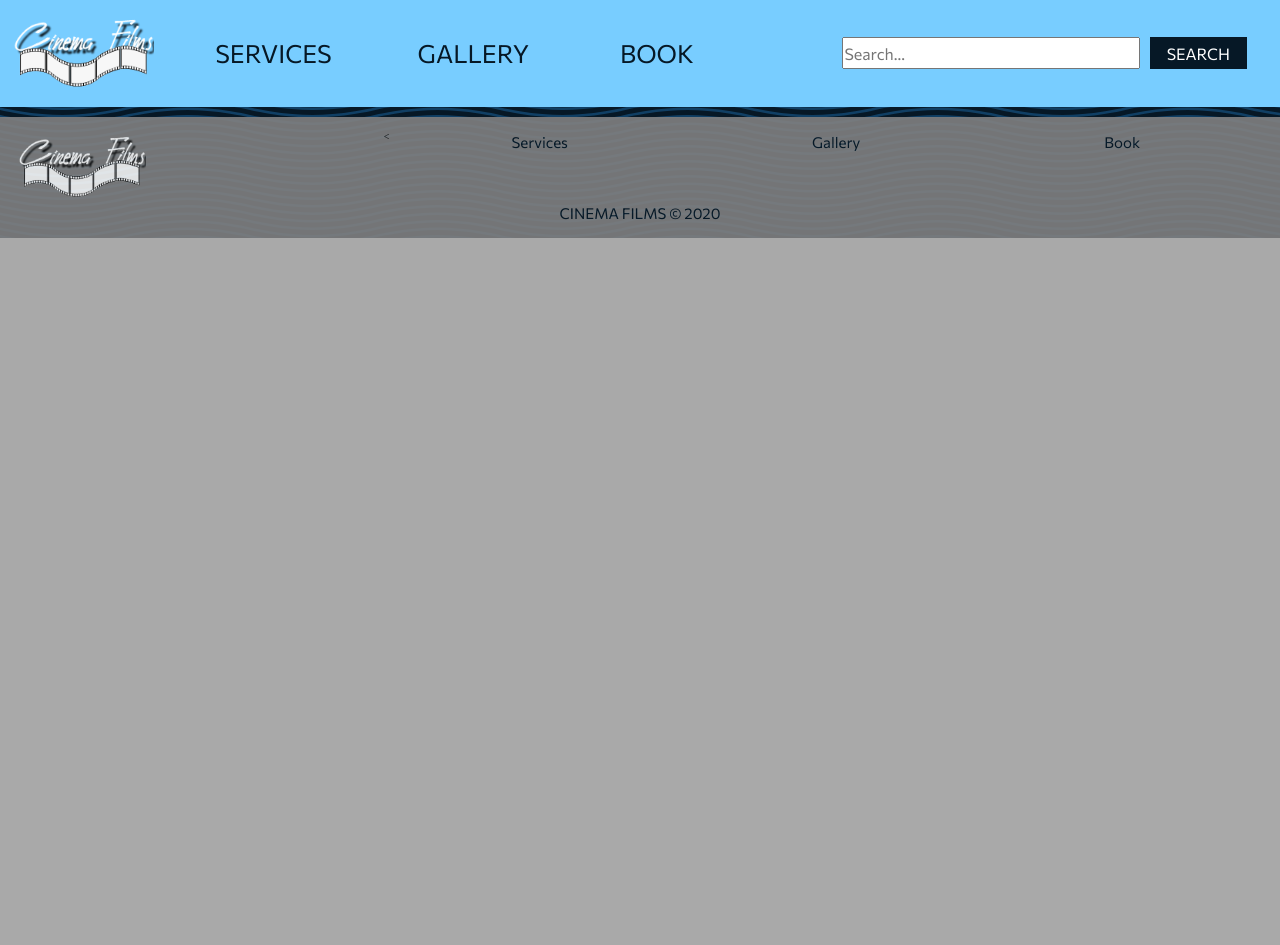
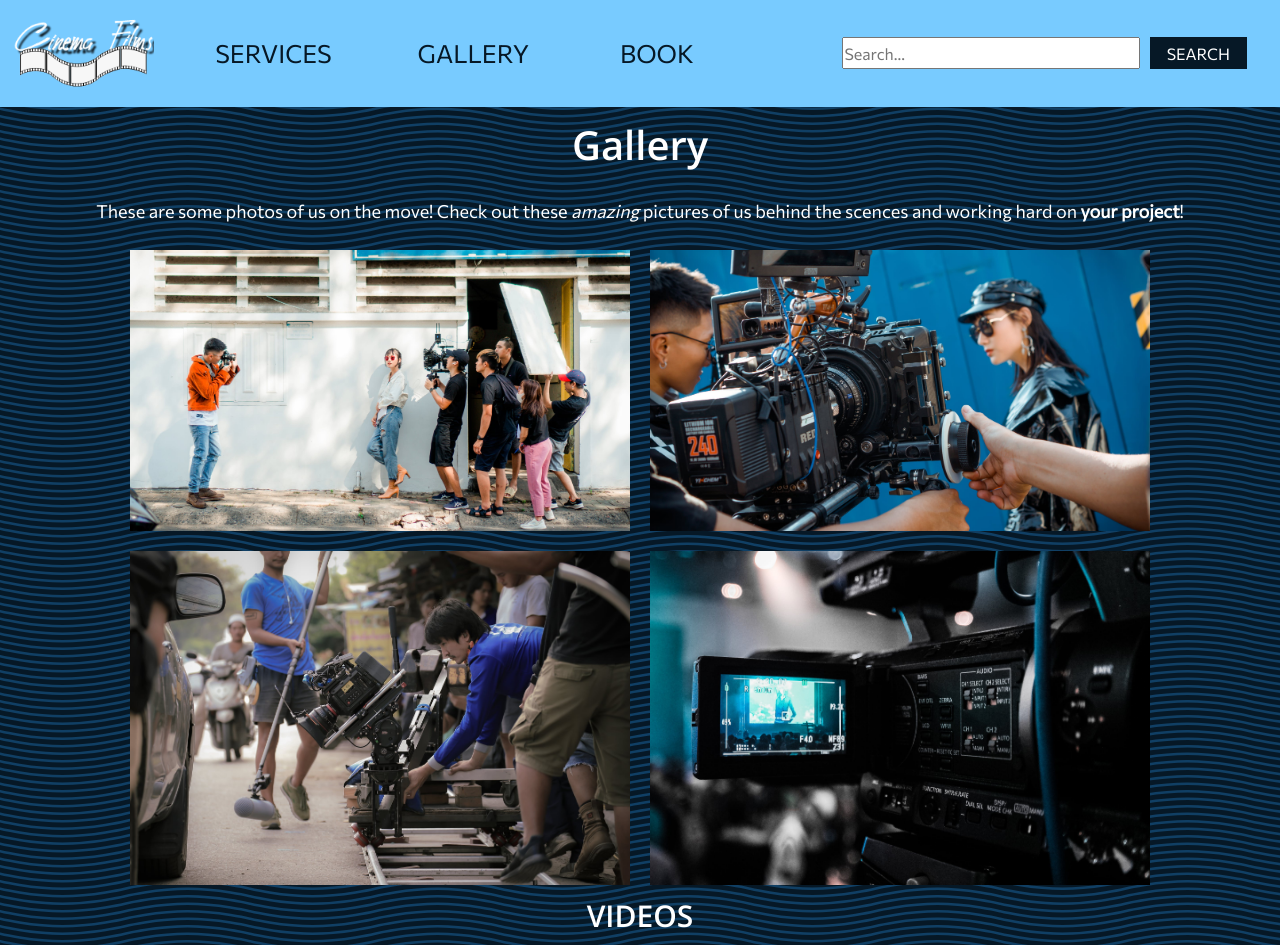
Before and after one commit to lindseyshin/unit3groupproject, a plain HTML site: page gallery.html in a window 1280 px wide. Shown: the top 945 px of the page. Before the commit the page ends 800 px from the top, so only its background shows below. Drawn offline with nearby package versions, Linux system fonts and the light colour scheme.

Commit message:
updated gallery page

```diff
--- a/book.css
+++ b/book.css
@@ -108,7 +108,7 @@ nav, article, aside, footer {
 }
 
 nav {
-    background-color: lightblue;
+    background-color: #78cbff;
     display: flex;
     align-items: center;
     margin-bottom: 10px;
--- a/gallery.html
+++ b/gallery.html
@@ -11,12 +11,13 @@
     <link rel="stylesheet" href="style.css">
     <link rel="shortcut icon" href="" type="image/x-icon">
     <link href="https://fonts.googleapis.com/css2?family=Commissioner&family=PT+Sans&display=swap" rel="stylesheet">
+    <link href="https://fonts.googleapis.com/css2?family=Open+Sans:wght@600&display=swap" rel="stylesheet">
 </head>
     <body>
         <nav>
             <ul>
                 <li><a href="index.html"><img class="header-img" width="70%" src="img/logo-small.png" alt=""></a></li>
-                <li><a href="#">Services</a></li>
+                <li><a href="services.html">Services</a></li>
                 <li><a href="gallery.html">Gallery</a></li>
                 <li><a href="book.html">Book</a></li>
             </ul>
@@ -25,9 +26,26 @@
                 <input type="submit" name="submit" id="submit" value="SEARCH">
             </form>
         </nav>
-            <main>
-
+        <h3 id="title">Gallery</h3>
+        <br>
+        <h3 id="title"></h3>
+        <p id="description2">These are some photos of us on the move! Check out these <em>amazing</em> pictures of us behind the scences and working hard on <strong>your project</strong>!</p>
+            <main class="main">
+                <div class="gallery">
+                    <div class="container">
+                        <img class="image-1 cell" width="50%" src="img/img1.jpeg" alt="IMG1">
+                        <img class="image-2 cell" width="50%" src="img/img2.jpeg" alt="IMG2">
+                        <img class="image-3 cell" width="50%" src="img/img3.jpeg" alt="IMG3">
+                        <img class="image-4 cell" width="50%" src="img/img4.jpeg" alt="IMG4">
+                    </div>
+                </div>
             </main>
+            <h2 style="margin-bottom: 1%;" id="title2">VIDEOS</h2>
+            <p id="description2">Here are some videos of us working on some BTS content for our clients! Enjoy watching these fun clips!</p>
+            <div class="videos">
+                <iframe width="50%" height="500" src="https://www.youtube.com/embed/hnT7R-aNjZ0" frameborder="0" allow="accelerometer; autoplay; clipboard-write; encrypted-media; gyroscope; picture-in-picture" allowfullscreen></iframe>
+                <iframe width="956" height="538" src="https://www.youtube.com/embed/Fz8r8y5M-uc" frameborder="0" allow="accelerometer; autoplay; clipboard-write; encrypted-media; gyroscope; picture-in-picture" allowfullscreen></iframe>
+            </div>
 </body>
 <footer class="footer">
     <ul class="footer-links">
--- a/style.css
+++ b/style.css
@@ -8,7 +8,6 @@
 
 html {
     font-size: 10px;
-    background-color: #a9a9a9;
 }
 
 body {
@@ -26,7 +25,21 @@ h1, h2, h3, h4, h4, h6 {
     font-family: 'Merriweather', serif;
 }
 
-h1:hover, h2:hover, h3:hover, h4:hover, h4:hover, h6:hover {
+#title {
+    color: #fff;
+    font-family: 'Open Sans', sans-serif;
+    text-align: center;
+    font-size: 4rem;
+}
+
+#title2 {
+    color: #fff;
+    font-family: 'Open Sans', sans-serif;
+    text-align: center;
+    font-size: 3rem;
+}
+
+h1:hover, h2:hover{
     color: #363535;
     text-decoration: underline;
 }
@@ -78,7 +91,7 @@ nav, article, aside, footer {
 }
 
 nav {
-    background-color: #78cdff;
+    background-color: #78cbff;;
     display: flex;
     align-items: center;
     margin-bottom: 10px;
@@ -213,3 +226,87 @@ a img .header-img2{
     font-size: 1.6rem;
     text-align: center;
 }
+
+#description2 {
+    padding: 15px;
+    font-size: 1.8rem;
+    text-align: center;
+    color: #fff;
+}
+
+/* GALLERY CSS */
+
+.main {
+    display: flex;
+    justify-content: center;
+}
+
+.main img {
+    margin: 10px;
+}
+
+.container {
+    display: grid;
+    grid-template-columns: repeat(2, auto);
+    grid-template-rows: repeat(4, auto);
+    justify-items: stretch;
+    margin: 0;
+    padding: 0;
+    width: 100%;
+    grid-template-areas:
+        "img1 img2"
+        "img3 img4"
+}
+
+.cell {
+    margin: 1px;
+    width: 500px;
+}
+
+.image-1 {
+    grid-area: img1;
+    grid-column: 1/3;
+    grid-row: 1/2;
+}
+
+.image-2 {
+    grid-area: img2;
+    grid-column: 2/3;
+    grid-row: 1/2;
+}
+
+.image-3 {
+    grid-area: img3;
+    grid-column: 1/2;
+    grid-row: 3/4;
+}
+
+.image-4 {
+    grid-area: img4;
+    grid-column: 2/3;
+    grid-row: 3/4;
+}
+
+/* FLEX BOX
+.container {
+    display: flex;
+    justify-content: center;
+    flex-direction: row;
+    flex-wrap: wrap;
+    width: 100%;
+    margin: 0 auto;
+}
+
+.gallery img {
+    margin: 3%;
+}*/
+
+.videos {
+    display: flex;
+    justify-content: center;
+    flex-flow: row wrap;
+}
+
+.videos iframe {
+    margin-bottom: 5%;
+}
```
Also changed, not shown: book.html (+4 -4 lines), img/img1.jpeg (added), img/img2.jpeg (added), img/img3.jpeg (added), img/img4.jpeg (added).
